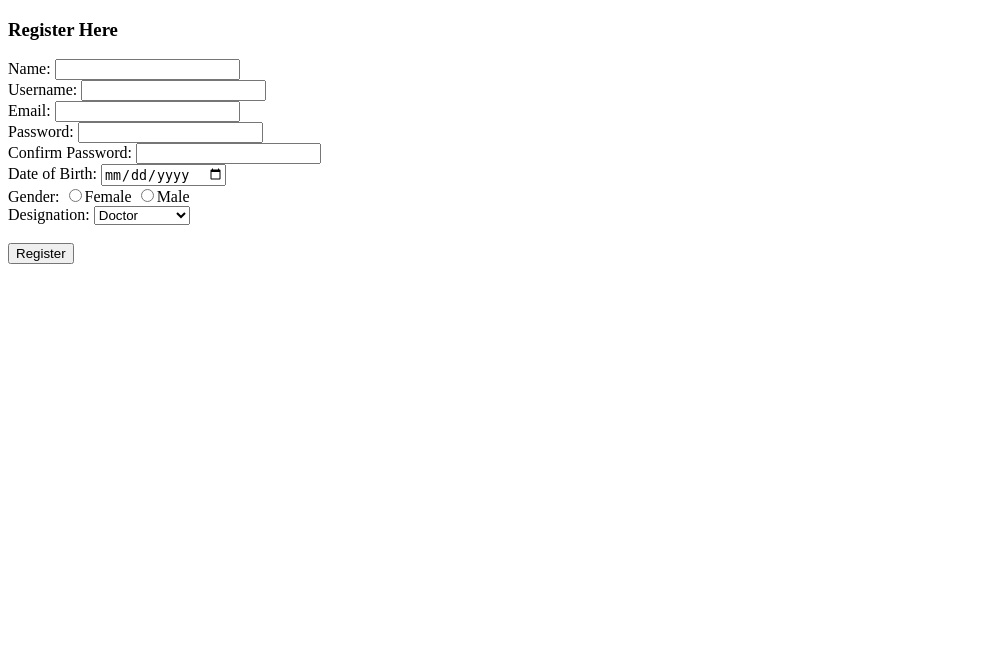
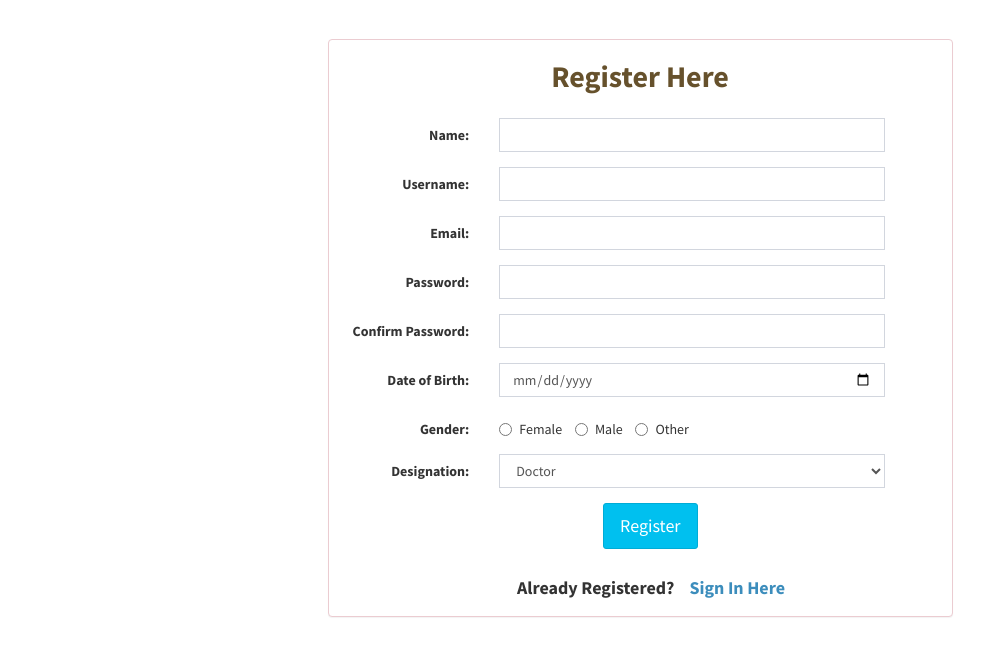
Before and after one commit to abhiyadav1323/iitghospital, a PHP site: page /staff_register.php in a window 1280 px wide. Shown: the top 662 px of the page, without its empty margins (0-1008 px from the left). Run offline with PHP 8.4, Linux system fonts and the light colour scheme; some libraries are stand-ins or nearby versions.

Commit message:
Editing bootsrap

```diff
--- a/staff_register.php
+++ b/staff_register.php
@@ -72,24 +72,107 @@
 <html lang="en">
 <head>
   <title>Registration - Staff</title>
+  <link rel="stylesheet" href="bootstrap/css/bootstrap.css">
+  <link rel="stylesheet" href="https://maxcdn.bootstrapcdn.com/font-awesome/4.4.0/css/font-awesome.min.css">
+  <link rel="stylesheet" href="https://code.ionicframework.com/ionicons/2.0.1/css/ionicons.min.css">
+  <link rel="stylesheet" href="AdminLTE/css/AdminLTE.min.css">
+  <link rel="stylesheet" href="AdminLTE/css/skins/_all-skins.min.css">
+  <script src="bootstrap/js/jquery.min.js"></script>
+  <script src="bootstrap/js/jquery-ui.js"></script>
+  <script src="bootstrap/js/bootstrap.js"></script>
+  <script src="AdminLTE/js/app.js"></script>
 </head>
 <body>
-	<form method="post">
-	<h3> Register Here</h3>
-    Name: <input type="text" name="name" value="<?php echo $name;?>" required/><br>
-    Username: <input type="text" name="username" value="<?php echo $username; ?>" required/><br>
-    Email: <input type="email" name="email" value="<?php echo $email; ?>" required /><br>
-    Password: <input type="password" name="password" required/><br>
-    Confirm Password: <input type="password" name="cpassword" required/><br>
-    Date of Birth: <input type="date" name="dob" required/><br>
-    Gender: <input type="radio" name="gender" value="female" <?php if(isset($gender) && $gender=="female") echo "checked"; ?> required/>Female
-    <input type="radio" name="gender" value="male" <?php if(isset($gender) && $gender=="male") echo "checked"; ?> required/>Male<br>
-    Designation: <select name="post">
-      <option value="doctor" <?php if(isset($post) && $post=="doctor") echo "selected"; ?>>Doctor</option>
-      <option value="pharmacist" <?php if(isset($post) && $post=="pharmacist") echo "selected"; ?>>Pharmacist</option>
-      <option value="receptionist" <?php if(isset($post) && $post=="receptionist") echo "selected"; ?>>Receptionist</option>
-    </select><br><br>
-    <input type="submit" name="register" value="Register">
-	</form>
+<div class="row">
+  <div class="col-sm-offset-3 col-sm-6" style="padding-top: 3%; padding-bottom: 2%">
+    <div class="panel panel-danger" >
+      <div class="panel-title">
+          <h2 style="color: #66512c;"><center><b>Register Here</b></center></h2></div>
+      <div class="panel-body">
+    <form class="form-horizontal" role="form" method="post" action="staff_register.php">
+      <div class="form-group">
+        <label class="control-label col-sm-3" for="nm">Name:</label>
+        <div class="col-sm-8">
+          <input type="text" class="form-control" name="name" required value="<?php echo $name;?>" id="nm">
+        </div>
+      </div>
+
+      <div class="form-group">
+        <label class="control-label col-sm-3" for="username">Username:</label>
+        <div class="col-sm-8">
+          <input type="text" class="form-control" name="username" required value="<?php echo $username;?>" id="username" />
+        </div>
+      </div>
+
+      <div class="form-group">
+        <label class="control-label col-sm-3" for="email">Email:</label>
+        <div class="col-sm-8">
+          <input type="email" class="form-control" name="email" required value="<?php echo $email;?>" id="email" />
+        </div>
+      </div>
+
+      <div class="form-group">
+        <label class="control-label col-sm-3" for="password">Password:</label>
+        <div class="col-sm-8">
+          <input type="password" name="password" class="form-control" required id="password" >
+        </div>
+      </div>
+
+      <div class="form-group">
+        <label class="control-label col-sm-3" for="cpassword">Confirm Password:</label>
+        <div class="col-sm-8">
+          <input type="password" class="form-control" name="cpassword" required id="cpassword" >
+        </div>
+      </div>
+
+      <div class="form-group">
+        <label class="control-label col-sm-3" for="dob">Date of Birth:</label>
+        <div class="col-sm-8">
+          <input type="date" class="form-control" name="dob" value="<?php echo $dob; ?>" required>
+        </div>
+      </div>
+
+      <div class="form-group">
+        <label class="control-label col-sm-3" for="gender">Gender:</label>
+        <div class="col-sm-8">
+          <label class="radio-inline">
+            <input type="radio" id="gender" name="gender" required value="female" <?php if(isset($gender) && $gender=="female") echo "checked"; ?>>Female</label>
+          <label class="radio-inline">
+            <input type="radio" id="gender" name="gender" required value="male" <?php if(isset($gender) && $gender=="male") echo "checked"; ?>>Male</label>
+          <label class="radio-inline">
+            <input type="radio" id="gender" name="gender" required value="other" <?php if(isset($gender) && $gender=="other") echo "checked"; ?>>Other</label>
+        </div>
+      </div>
+
+      <div class="form-group">
+        <label for="sel1" class="control-label col-sm-3">Designation:</label>
+        <div class="col-sm-8">
+        <select class="form-control" name="post" id="sel1">
+          <option value="doctor" <?php if(isset($post) && $post=="doctor") echo "selected"; ?>>Doctor</option>
+          <option value="pharmacist" <?php if(isset($post) && $post=="pharmacist") echo "selected"; ?>>Pharmacist</option>
+          <option value="receptionist" <?php if(isset($post) && $post=="receptionist") echo "selected"; ?>>Receptionist</option>
+        </select>
+          </div>
+      </div>
+
+      <div class="form-group">
+        <div class="col-sm-offset-5 col-sm-7">
+          <button type="submit" name="register" class="btn btn-lg btn-info">Register</button>
+        </div>
+      </div>
+
+      <div class="form-group-lg">
+          <label class="control-label col-sm-7">Already Registered?</label>
+          <label class="control-label">
+            <a href="index.html">Sign In Here</a>
+          </label>
+        </div>
+      </div>
+    </form>
+
+</div>
+</div>
+    </div>
+  </div>
 </body>
 </html>
```
Also changed, not shown: index.html (+41 -41 lines).
